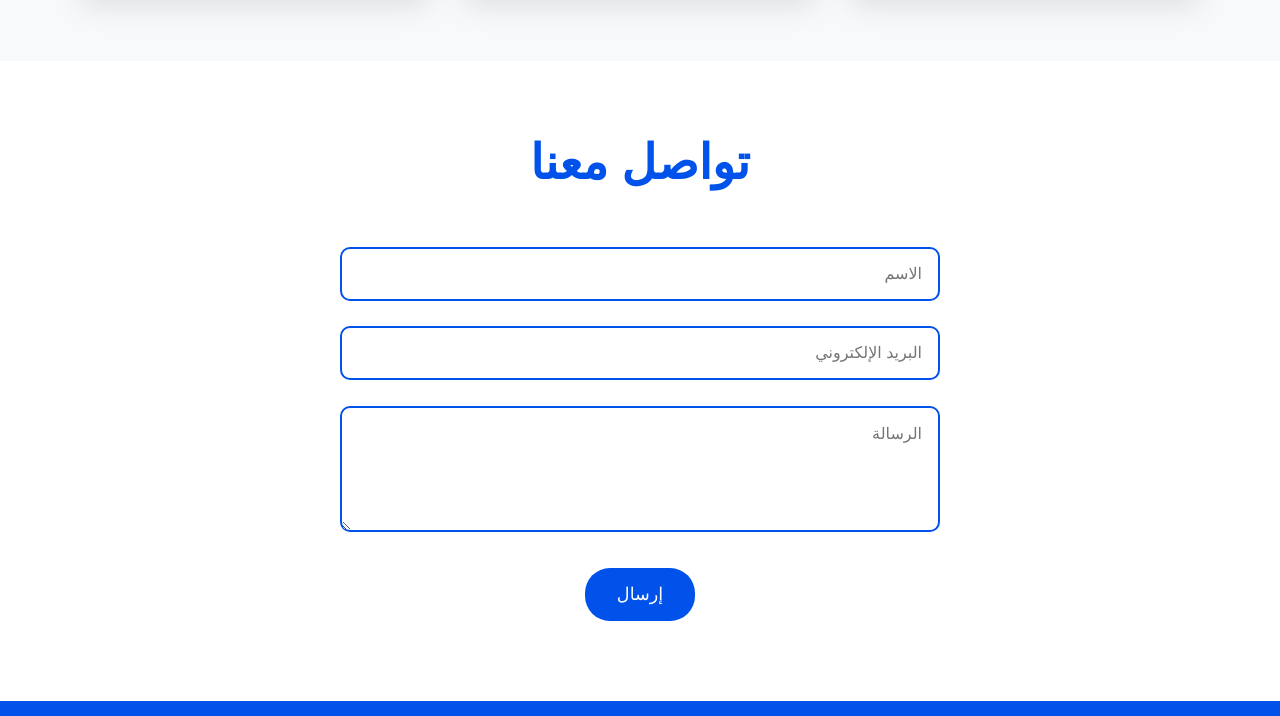
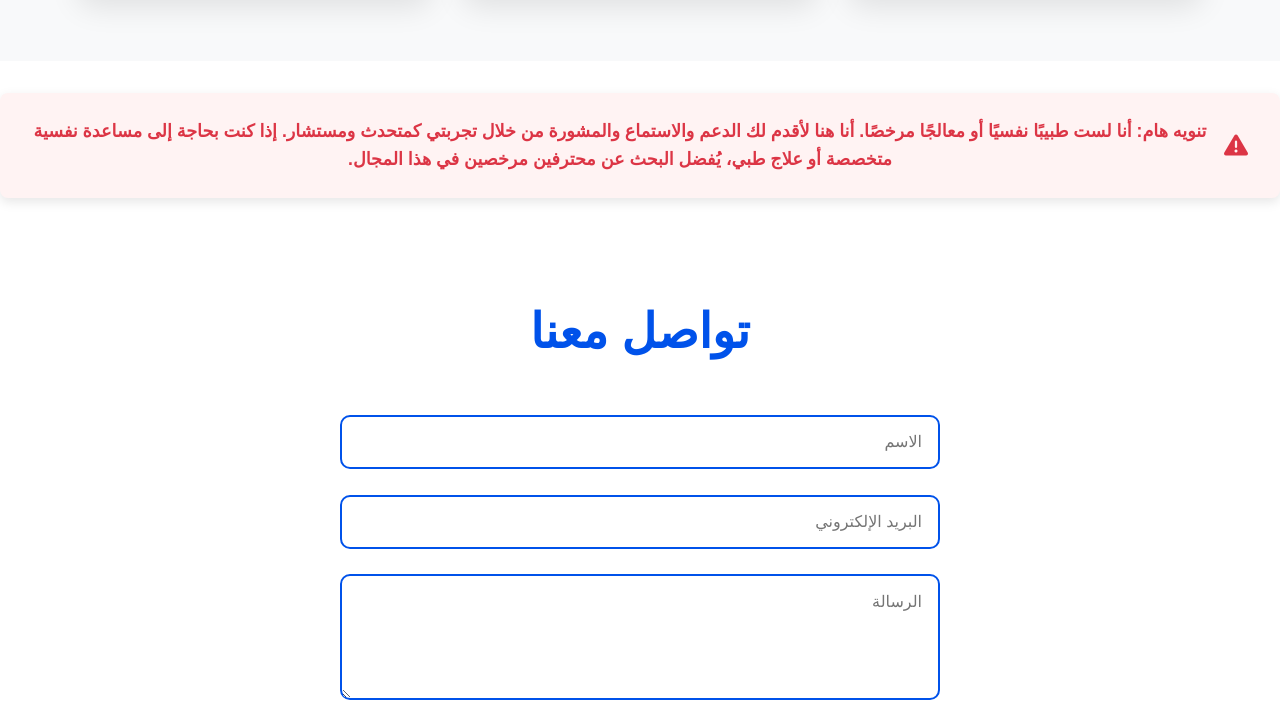
Before and after one commit to 3bdullah-dev/Nafsity, a plain HTML site: page index.html in a window 1280 px wide. Shown: the part 1803-2519 px from the top of the page. Drawn offline with Linux system fonts and the light colour scheme.

Commit message:
Update index.html

```diff
--- a/index.html
+++ b/index.html
@@ -135,6 +135,16 @@
       </div>
     </section>
 
+        <div class="disclaimer">
+      <i class="fas fa-exclamation-triangle"></i>
+      <p>
+        تنويه هام: أنا لست طبيبًا نفسيًا أو معالجًا مرخصًا. أنا هنا لأقدم لك
+        الدعم والاستماع والمشورة من خلال تجربتي كمتحدث ومستشار. إذا كنت بحاجة
+        إلى مساعدة نفسية متخصصة أو علاج طبي، يُفضل البحث عن محترفين مرخصين في
+        هذا المجال.
+      </p>
+    </div>
+
     <!-- Contact Section -->
     <section class="contact" id="contact">
       <h2 class="section-title">تواصل معنا</h2>
```
